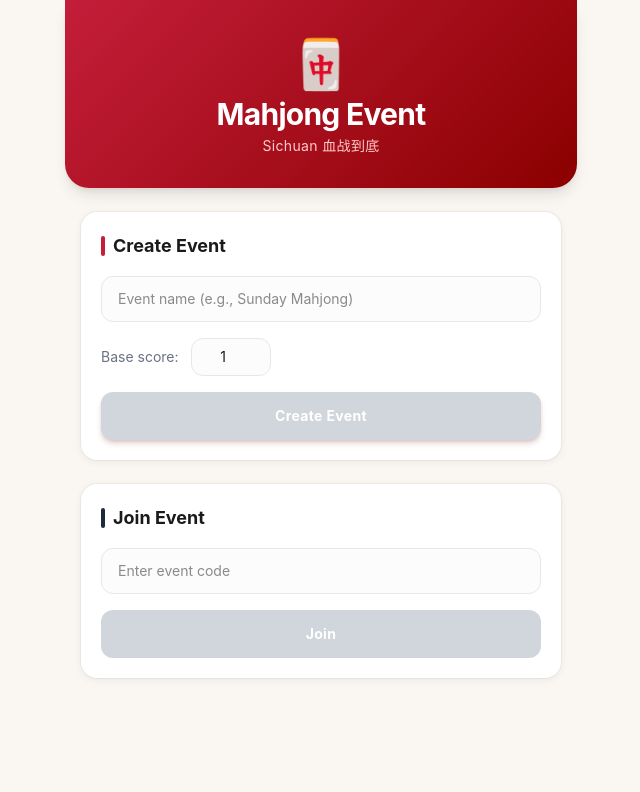
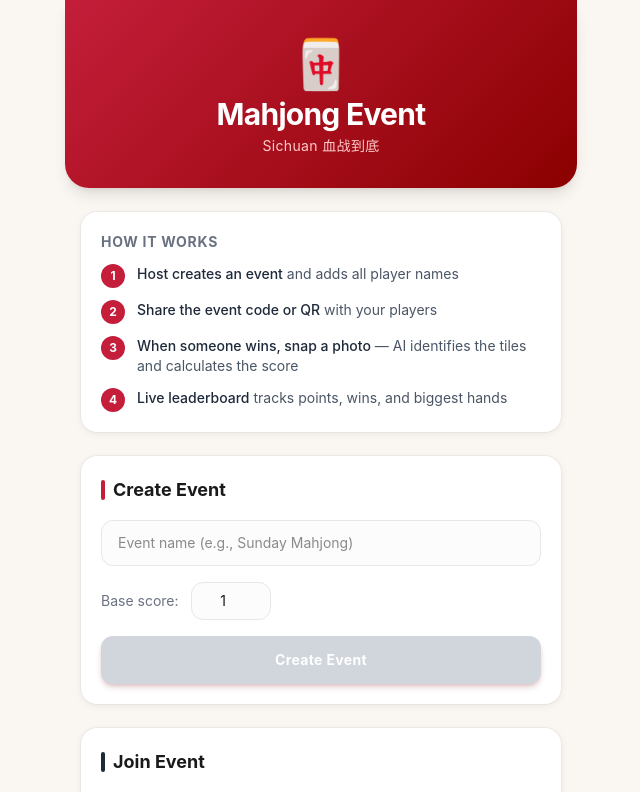
Before and after one commit to shiki4709/mahjong-app, a Next.js app: page / in a window 1280 px wide. Shown: the top 792 px of the page, without its empty margins (319-959 px from the left). Built offline with nearby package versions, Linux system fonts and the light colour scheme.

Commit message:
feat: add onboarding instructions to landing and dashboard

```diff
--- a/src/app/event/[id]/page.tsx
+++ b/src/app/event/[id]/page.tsx
@@ -58,6 +58,27 @@ export default function EventDashboard() {
         <h1 className="text-2xl font-bold">🀄 {event.name}</h1>
         <p className="text-red-200 text-xs mt-1 tracking-widest">CODE: {event.id}</p>
       </div>
+
+      {/* Getting started hint for host */}
+      {isHost && event.players.length === 0 && (
+        <div className="mahjong-card p-4 border-l-4 border-[#d4a017]">
+          <p className="font-bold text-sm mb-2">Getting started:</p>
+          <ol className="text-sm text-gray-600 space-y-1 list-decimal list-inside">
+            <li>Add player names below in Host Controls</li>
+            <li>Share the code <span className="font-mono font-bold text-gray-800">{event.id}</span> or show QR to players</li>
+            <li>When someone wins, tap the red button to record it</li>
+          </ol>
+        </div>
+      )}
+
+      {/* Player instructions (non-host, no games yet) */}
+      {!isHost && event.rounds.length === 0 && (
+        <div className="mahjong-card p-4 border-l-4 border-[#c41e3a]">
+          <p className="text-sm text-gray-600">
+            <span className="font-bold text-gray-800">Welcome!</span> When you win a hand, tap <span className="font-bold text-[#c41e3a]">我胡了!</span> to take a photo of your tiles. The app will calculate your score automatically.
+          </p>
+        </div>
+      )}
 
       {/* Action buttons */}
       <div className="flex gap-3">
--- a/src/app/page.tsx
+++ b/src/app/page.tsx
@@ -35,6 +35,29 @@ export default function Home() {
         <div className="text-5xl mb-2">🀄</div>
         <h1 className="text-3xl font-bold tracking-tight">Mahjong Event</h1>
         <p className="text-red-200 text-sm mt-1 tracking-wide">Sichuan 血战到底</p>
+      </div>
+
+      {/* How it works */}
+      <div className="mahjong-card p-5">
+        <h3 className="font-bold text-sm text-gray-500 uppercase tracking-wider mb-3">How it works</h3>
+        <div className="space-y-3 text-sm">
+          <div className="flex gap-3 items-start">
+            <span className="bg-[#c41e3a] text-white w-6 h-6 rounded-full flex items-center justify-center text-xs font-bold shrink-0">1</span>
+            <p className="text-gray-600"><span className="font-medium text-gray-800">Host creates an event</span> and adds all player names</p>
+          </div>
+          <div className="flex gap-3 items-start">
+            <span className="bg-[#c41e3a] text-white w-6 h-6 rounded-full flex items-center justify-center text-xs font-bold shrink-0">2</span>
+            <p className="text-gray-600"><span className="font-medium text-gray-800">Share the event code or QR</span> with your players</p>
+          </div>
+          <div className="flex gap-3 items-start">
+            <span className="bg-[#c41e3a] text-white w-6 h-6 rounded-full flex items-center justify-center text-xs font-bold shrink-0">3</span>
+            <p className="text-gray-600"><span className="font-medium text-gray-800">When someone wins, snap a photo</span> — AI identifies the tiles and calculates the score</p>
+          </div>
+          <div className="flex gap-3 items-start">
+            <span className="bg-[#c41e3a] text-white w-6 h-6 rounded-full flex items-center justify-center text-xs font-bold shrink-0">4</span>
+            <p className="text-gray-600"><span className="font-medium text-gray-800">Live leaderboard</span> tracks points, wins, and biggest hands</p>
+          </div>
+        </div>
       </div>
 
       {/* Create event */}
```
